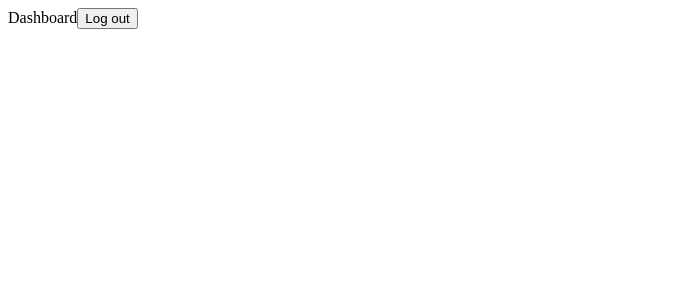
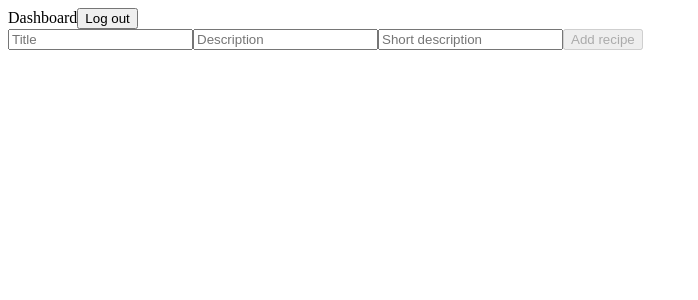
Before and after one commit to nemanjagajic/recipes-frontend, a React (Create React App) app: page /dashboard in a window 1280 px wide. Shown: the top 300 px of the page, without its empty margins (0-698 px from the left). Built offline with nearby package versions, Linux system fonts and the light colour scheme; no server answers; sample sign-in values are in the browser's storage.

Commit message:
add recipe form added

```diff
--- /dev/null
+++ b/src/components/recipes/AddRecipe.tsx
@@ -0,0 +1,44 @@
+import React, {useState} from 'react';
+import $t from '../../i18n';
+import {Recipe} from '../../ts/types'
+
+const AddRecipe = () => {
+  const [recipeData, setRecipeData] = useState<Recipe>({ description: '', shortDescription: '', title: '' })
+
+  const onChange = (e: React.FormEvent<HTMLInputElement>) => {
+    const { name, value } = e.currentTarget
+    setRecipeData({ ...recipeData, [name]: value })
+  }
+
+  const isValid = () => recipeData?.title && recipeData?.shortDescription && recipeData?.description
+
+  return (
+    <form className={'content'}>
+      <input
+        placeholder={$t('recipe.title')}
+        name={'title'}
+        value={recipeData?.title}
+        onChange={onChange}
+      />
+      <input
+        placeholder={$t('recipe.description')}
+        name={'description'}
+        value={recipeData?.description}
+        onChange={onChange}
+      />
+      <input
+        placeholder={$t('recipe.shortDescription')}
+        name={'shortDescription'}
+        value={recipeData?.shortDescription}
+        onChange={onChange}
+      />
+      <input
+        type={'submit'}
+        value={$t('recipe.addRecipe')}
+        disabled={!isValid()}
+      />
+    </form>
+  );
+};
+
+export default AddRecipe;
--- a/src/containers/Recipes.tsx
+++ b/src/components/recipes/Recipes.tsx
@@ -1,5 +1,5 @@
 import React from 'react';
-import {useFetchRecipes} from '../hooks/useFetchRecipes'
+import {useFetchRecipes} from '../../hooks/useFetchRecipes'
 
 const Recipes = () => {
   const { data: recipes } = useFetchRecipes()
--- a/src/containers/Dashboard.tsx
+++ b/src/containers/Dashboard.tsx
@@ -2,6 +2,7 @@ import React from 'react'
 import { useHistory } from 'react-router'
 import { navigateAndReload } from '../utils/helpers'
 import $t from '../i18n'
+import AddRecipe from '../components/recipes/AddRecipe'
 
 const Dashboard = () => {
   const history = useHistory()
@@ -15,6 +16,7 @@ const Dashboard = () => {
     <div>
       {$t('dashboard.title')}
       <button onClick={logOut}>{$t('auth.buttons.logOut')}</button>
+      <AddRecipe />
     </div>
   );
 };
--- a/src/containers/Home.tsx
+++ b/src/containers/Home.tsx
@@ -1,6 +1,6 @@
 import React from 'react'
 import $t from '../i18n'
-import Recipes from './Recipes'
+import Recipes from '../components/recipes/Recipes'
 
 const Home = () => {
 
--- a/src/i18n/locale/en.json
+++ b/src/i18n/locale/en.json
@@ -14,5 +14,11 @@
   },
   "home": {
     "title": "Home"
+  },
+  "recipe": {
+    "title": "Title",
+    "shortDescription": "Short description",
+    "description": "Description",
+    "addRecipe": "Add recipe"
   }
 }
--- a/src/ts/types.ts
+++ b/src/ts/types.ts
@@ -5,7 +5,7 @@ export interface UserAuthData {
 }
 
 export interface Recipe {
-  _id: string
+  _id?: string
   title: string;
   description: string;
   shortDescription: string;
```
